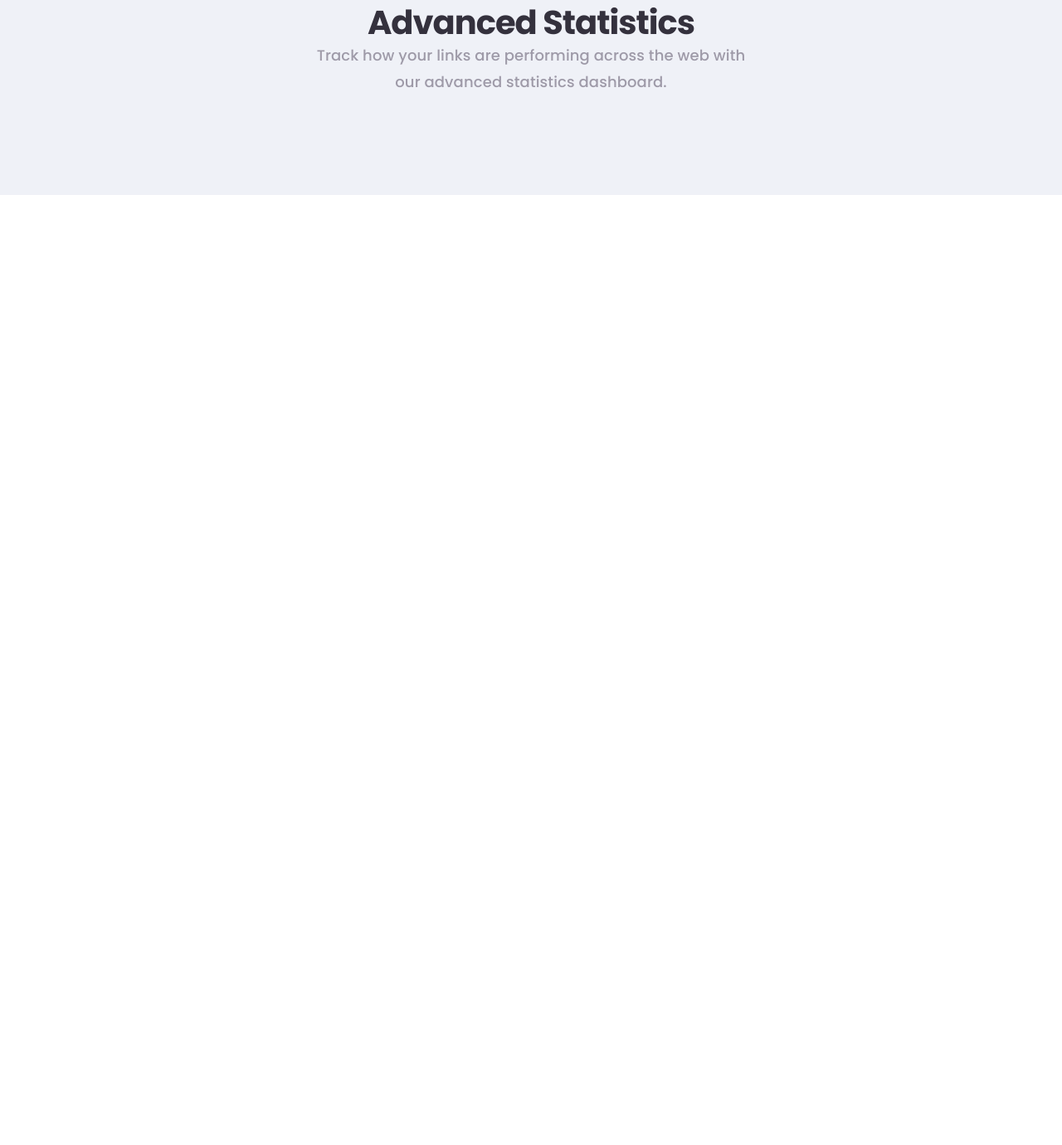
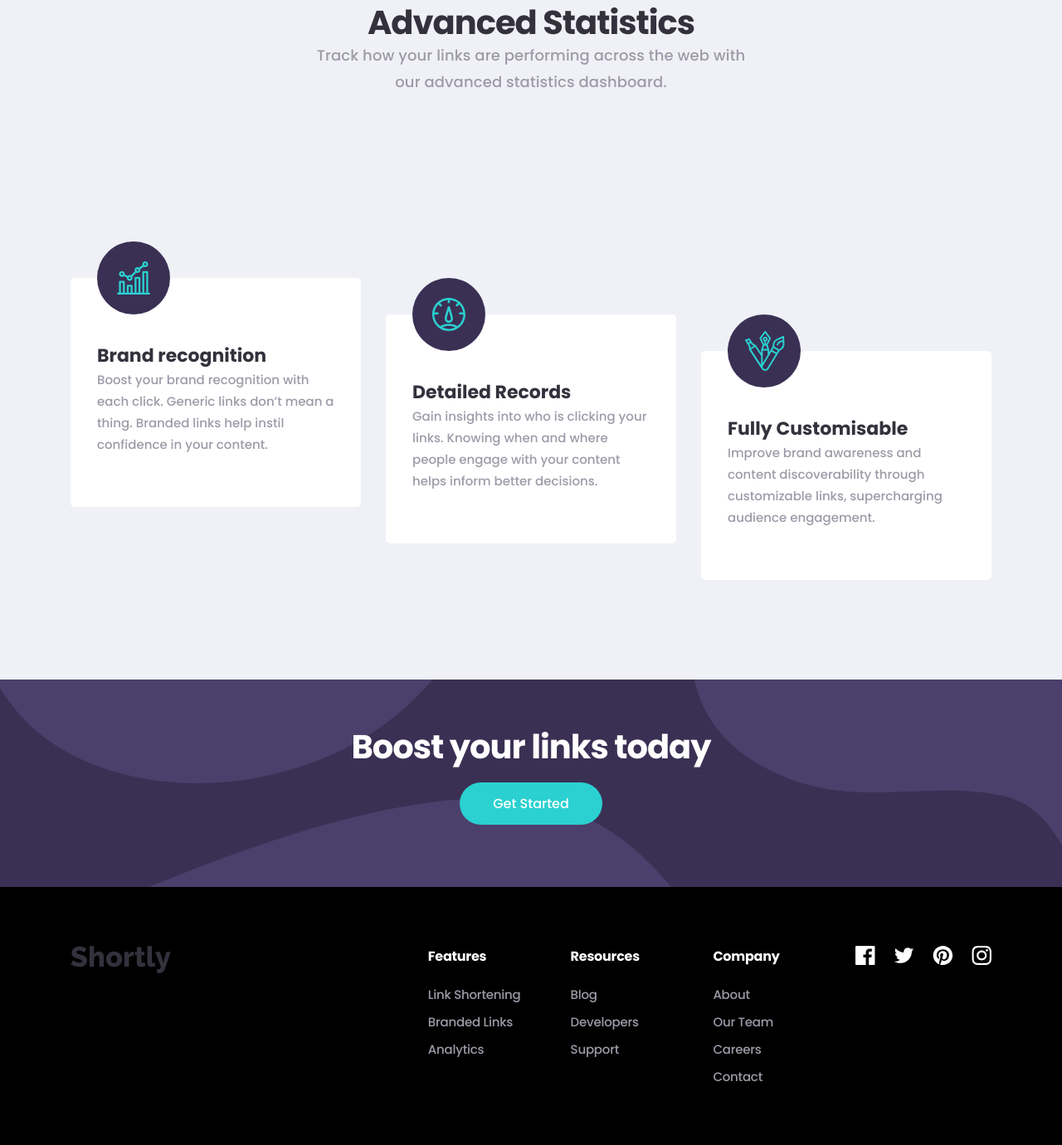
Before and after one commit to KwameWilson/URL-shortening-API-landing-page-20231120T161336Z-001, a plain HTML site: page index.html in a window 1280 px wide. Shown: the part 1106-2486 px from the top of the page at 83% size. Before the commit the page ends 1341 px from the top, so only its background shows below. Drawn offline with Linux system fonts and the light colour scheme.

Commit message:
Finished the footer-top: working on the footer-bottom

```diff
--- a/css/style.css
+++ b/css/style.css
@@ -15,6 +15,10 @@ body {
 img,
 picture {
     max-width: 100%;
+}
+
+span {
+    display: inline-block;
 }
 
 .container {
@@ -113,6 +117,7 @@ header a:nth-child(4) {
 
 main {
     background: #EFF1F7;
+    padding-bottom: 120px;
 }
 
 .main-container {
@@ -136,26 +141,6 @@ section.statistics {
     top: -85px;
 }
 
-section.statistics h2:nth-child(2) {
-    /* border: 2px solid red; */
-    color: #34313D;
-    text-align: center;
-    font-size: 40px;
-    font-weight: 700;
-    line-height: 48px;
-    letter-spacing: -1px;
-}
-
-section.statistics h3 {
-    text-align: center;
-    font-size: 18px;
-    font-weight: 500;
-    line-height: 32px;
-    letter-spacing: 0.123px;
-    width: 540px;
-    margin: 0 auto;
-}
-
 .statistics .btn.btn-blue {
     padding: 20px 40px;
     border-radius: 10px;
@@ -176,3 +161,153 @@ section.statistics h3 {
     line-height: 36px;
     letter-spacing: 0.15px;
 }
+
+section.statistics h2:nth-child(2) {
+    /* border: 2px solid red; */
+    color: #34313D;
+    text-align: center;
+    font-size: 40px;
+    font-weight: 700;
+    line-height: 48px;
+    letter-spacing: -1px;
+}
+
+section.statistics h3 {
+    text-align: center;
+    font-size: 18px;
+    font-weight: 500;
+    line-height: 32px;
+    letter-spacing: 0.123px;
+    width: 540px;
+    margin: 0 auto 100px;
+}
+
+.main-container {
+    position: relative;
+}
+
+section.grid {
+    display: grid;
+    grid-template-columns: repeat(3, 1fr);
+    gap: 30px;
+    z-index: 10000;
+}
+
+.grid__item {
+    background: #fff;
+    border-radius: 5px;
+    padding: 77px 32px 41px;
+    position: relative;
+    height: 276px;
+}
+
+.grid__item span {
+    position: absolute;
+    left: 32px;
+    top: -44px;
+    z-index: 1000;
+}
+
+.grid__item h2 {
+    color: #34313D;
+    font-size: 22px;
+    font-weight: 700;
+    line-height: normal;
+}
+
+.grid__item h3 {
+    font-size: 15px;
+    font-style: normal;
+    font-weight: 500;
+    line-height: 26px;
+}
+
+
+/* main span:last-child {
+        display: inline-block;
+        position: absolute;
+        left: 0;
+        bottom: 100px;
+    } */
+
+/* .rectangle {
+    background: #2BD0D0;
+    width: 1110px;
+    height: 6px;
+    position: absolute;
+    left: 0;
+    bottom: 210px;
+} */
+
+.grid__item-middle {
+    margin-top: 44px;
+}
+
+.grid__item-right {
+    margin-top: 88px;
+}
+
+.footer__top {
+    text-align: center;
+    background: url(/images/footer-top-bg.svg);
+    /* background-repeat: no-repeat; */
+    padding: 57px 0;
+    height: 250px;
+}
+
+.footer__top h2 {
+    color: #FFF;
+    font-size: 40px;
+    font-weight: 700;
+    line-height: 48px;
+    letter-spacing: -1px;
+    margin: 0 0 32px;
+}
+
+.footer__top span {
+    margin-bottom: 57px;
+}
+
+.btn-blue.footer-btn {
+    padding: 14px 40px;
+}
+
+.footer__bottom {
+    background: #000;
+}
+
+.footer__bottom-container {
+    display: grid;
+    grid-template-columns: 1fr 4fr;
+    gap: 261px;
+    width: 1110px;
+    margin: 0 auto;
+    padding: 71px 0;
+}
+
+.footer__bottom-container div:nth-child(2).sub-grid {
+    display: grid;
+    grid-template-columns: repeat(4, 1fr);
+    gap: 8px;
+}
+
+.footer__bottom-container h3 {
+    color: #FFF;
+    font-size: 16px;
+    font-weight: 700;
+    line-height: normal;
+    letter-spacing: -0.25px;
+    margin-bottom: 22px;
+}
+
+.footer__bottom-container h4 {
+    font-size: 15px;
+    font-weight: 500;
+    line-height: normal;
+    letter-spacing: -0.234px;
+    margin-bottom: 10px;
+}
+
+.footer__bottom-container h4:last-of-type {
+    margin-bottom: 0;
+}
--- a/index.html
+++ b/index.html
@@ -53,8 +53,85 @@
                 <h2>Advanced Statistics</h2>
                 <h3>Track how your links are performing across the web with our advanced statistics dashboard.</h3>
             </section>
+
+
+        <section class="grid">
+
+            <div class="grid__item grid__item-left">
+                <span><img src="images/recognition.svg" alt=""></span>
+                <h2>Brand recognition</h2>
+                <h3>Boost your brand recognition with each click. Generic links don’t mean a thing. Branded links help instil confidence in your content.</h3>
+            </div>
+
+            <div class="grid__item grid__item-middle">
+                <span><img src="images/records.svg" alt=""></span>
+                <h2>Detailed Records</h2>
+                <h3>Gain insights into who is clicking your links. Knowing when and where people engage with your content helps inform better decisions.</h3>
+            </div>
+
+            <div class="grid__item grid__item-right">
+                <span><img src="images/customise.svg" alt=""></span>
+                <h2>Fully Customisable</h2>
+                <h3>Improve brand awareness and content discoverability through customizable links, supercharging audience engagement.</h3>
+            </div>
+        </section>
+
+        <!-- <span>
+            <img src="images/rectangle.svg" alt="">
+        </span> -->
+
+        <div class="rectangle">
+
+        </div>
         </div>
 
+
     </main>
+
+    <footer>
+        <div class="footer__top">
+            <h2>Boost your links today</h2>
+            <span>
+                <a href="#" class="btn btn-blue footer-btn">Get Started</a>
+            </span>
+        </div>
+
+        <div class="footer__bottom">
+            <div class="footer__bottom-container">
+                <div><img src="images/Shortly.svg" alt="" class="logo"></div>
+
+                <div class="sub-grid">
+                    <div class="features">
+                        <h3>Features</h3>
+                        <h4>Link Shortening</h4>
+                        <h4>Branded Links</h4>
+                        <h4>Analytics</h4>
+                    </div>
+
+                    <div class="resources">
+                        <h3>Resources</h3>
+                        <h4>Blog</h4>
+                        <h4>Developers</h4>
+                        <h4>Support</h4>
+                    </div>
+
+                    <div class="company">
+                        <h3>Company</h3>
+                        <h4>About</h4>
+                        <h4>Our Team</h4>
+                        <h4>Careers</h4>
+                        <h4>Contact</h4>
+                    </div>
+
+                    <div class="socials">
+                        <span><img src="images/socials.svg" alt=""></span>
+                    </div>
+                </div>
+
+
+            </div>
+
+        </div>
+    </footer>
 </body>
 </html>
```
Also changed, not shown: images/customise.svg (added), images/footer-top-bg.svg (added), images/recognition.svg (added), images/records.svg (added), images/rectangle.svg (added), images/socials.svg (added).
